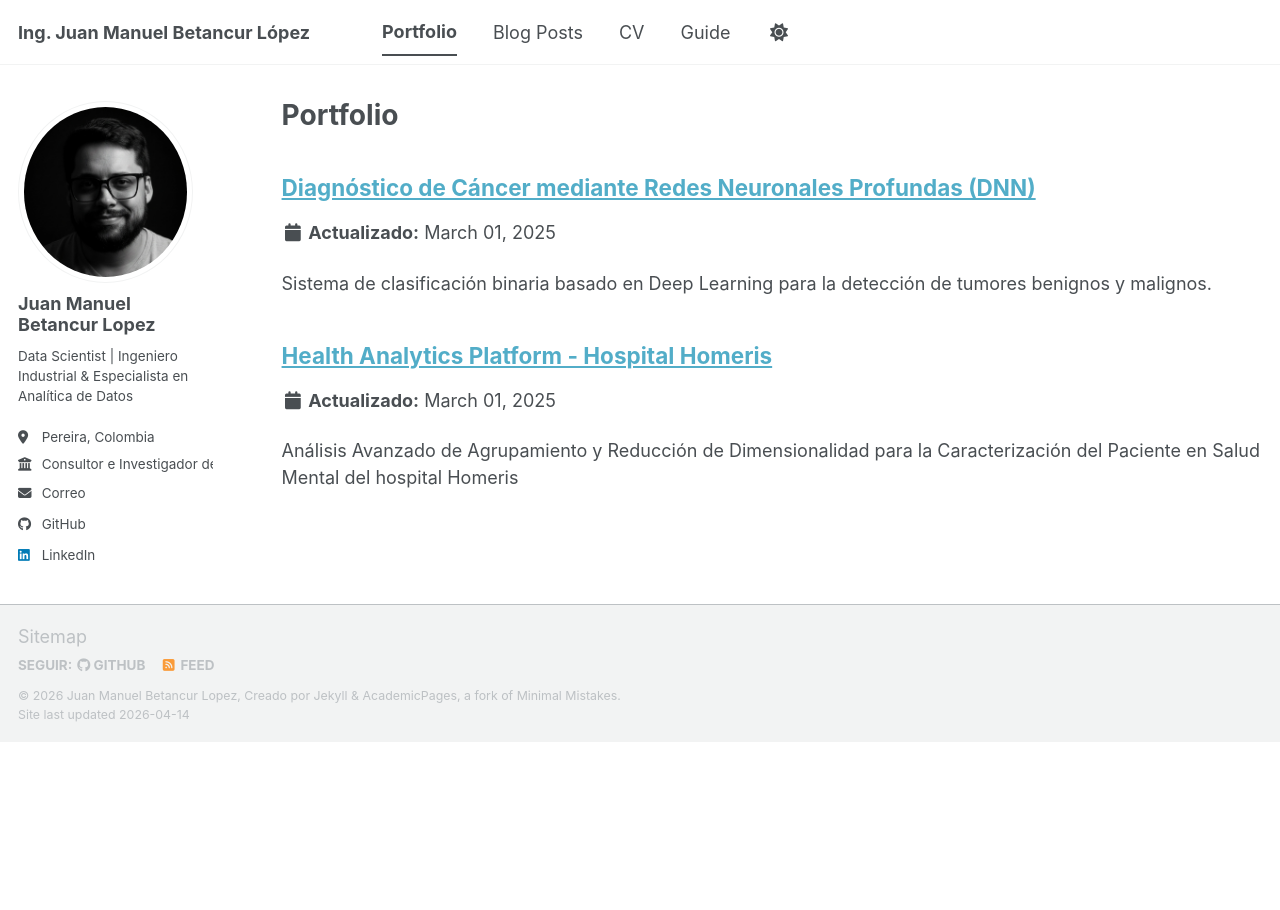
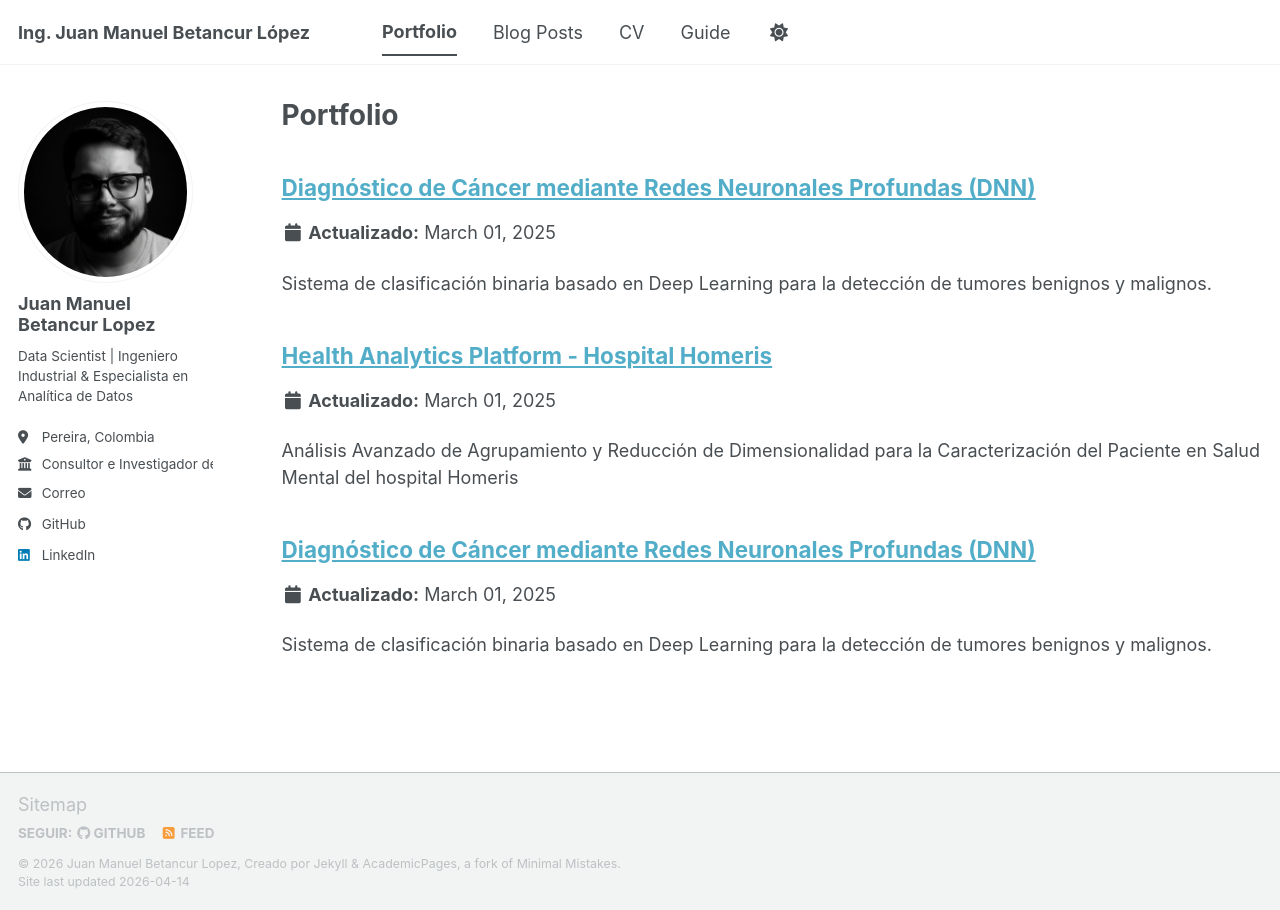
Before and after one commit to ingjuanmbl-jmbl/portafolio-jmbl, a Jekyll site: the page built from _pages/portfolio.html, in a window 1280 px wide. Built offline with Jekyll 4.4.1, drawn with Linux system fonts in a browser that asks for light colours; a script bundle is joined from its source files by our own code; library files that are not in the unit come from our copies.

```diff
--- a/_portfolio/27-02-2026-diabetes-class.md
+++ b/_portfolio/27-02-2026-diabetes-class.md
@@ -1,11 +1,13 @@
-# 🩺 Predicción de Diabetes en Bucaramanga con Machine Learning
+---
+title: "Diagnóstico de Cáncer mediante Redes Neuronales Profundas (DNN)"
+excerpt: "Sistema de clasificación binaria basado en Deep Learning para la detección de tumores benignos y malignos."
+collection: portfolio
+date: 2025-02-29
+header:
+  teaser: "/assets/images/perfil.jpg"
+---
 
-![Python](https://img.shields.io/badge/python-3670A0?style=for-the-badge&logo=python&logoColor=ffdd54)
-![Jupyter Notebook](https://img.shields.io/badge/jupyter-%23FA0F00.svg?style=for-the-badge&logo=jupyter&logoColor=white)
-![Google Colab](https://img.shields.io/badge/Google%20Colab-%23F9A825.svg?style=for-the-badge&logo=googlecolab&logoColor=white)
-![scikit-learn](https://img.shields.io/badge/scikit--learn-%23F7931E.svg?style=for-the-badge&logo=scikit-learn&logoColor=white)
-![XGBoost](https://img.shields.io/badge/XGBoost-%23337AB7.svg?style=for-the-badge&logo=xgboost&logoColor=white)
-![Estado](https://img.shields.io/badge/Estado-En%20Revisi%C3%B3n%20Editorial-orange?style=for-the-badge)
+# 🩺 Comparación del Desempeño de Modelos de Clasificación para la Predicción de la Diabetes como Enfermedad Crónica en Bucaramanga
 
 > **Investigación académica en revisión editorial** — Corporación Unificada Nacional de Colombia (CUN), 2026.
 
```
Also changed, not shown: other parts of _portfolio/27-02-2026-diabetes-class.md (+3 -18 lines), images/27-02-2026-diabetes-class/heatmap_umbral_05.png (added), images/27-02-2026-diabetes-class/xgboost_fi.png (added), images/27-02-2026-diabetes-class/xgboost_umbrales.png (added).
